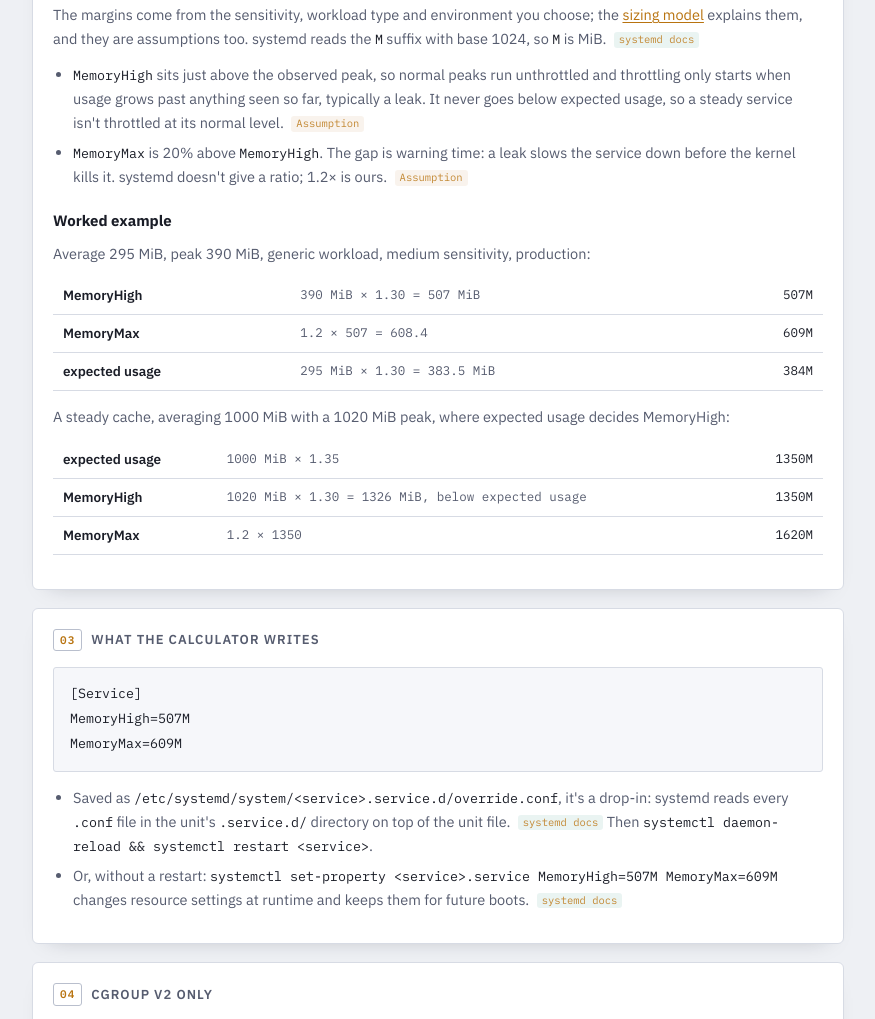
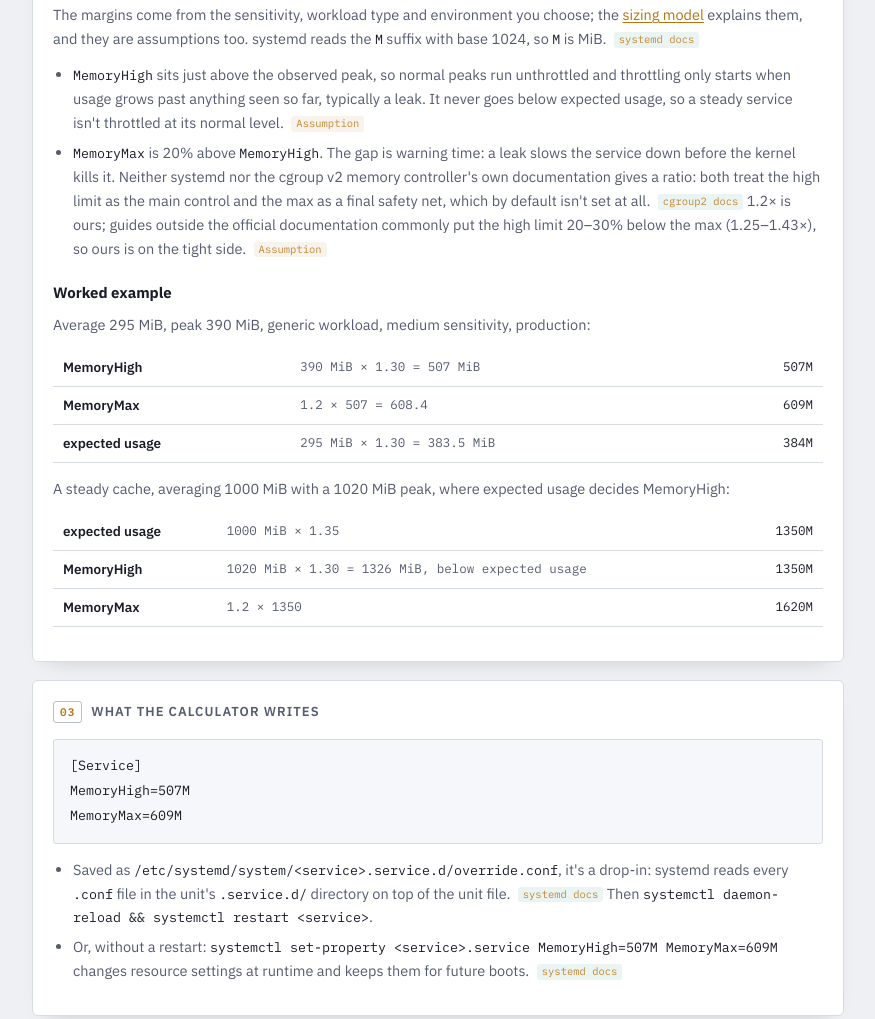
Before and after one commit to torrentalle/memorylimit-dev, a website: page public/systemd/how-it-works/index.html in a window 1280 px wide. Shown: the part 1077-2096 px from the top of the page, without its empty margins (202-1077 px from the left). Drawn offline with Linux system fonts and the light colour scheme.

Commit message:
docs: cite what other references say about the systemd MemoryMax/MemoryHigh gap
No official source gives a ratio. Meta's cgroup2 memory controller docs, like
systemd, make memory.high the main control and memory.max a final safety net
that isn't set by default. Guides outside the official docs commonly put the
high limit 20–30% below the max (1.25–1.43×). The guide now says so and
keeps 1.2× marked as our default.

```diff
--- a/public/systemd/how-it-works/index.html
+++ b/public/systemd/how-it-works/index.html
@@ -159,7 +159,11 @@ MemoryMax      = 1.2 × MemoryHigh                                    rounded up
         </li>
         <li>
           <code>MemoryMax</code> is 20% above <code>MemoryHigh</code>. The gap is warning time: a leak slows the service down
-          before the kernel kills it. systemd doesn't give a ratio; 1.2× is ours.
+          before the kernel kills it. Neither systemd nor the cgroup v2 memory controller's own documentation gives a ratio:
+          both treat the high limit as the main control and the max as a final safety net, which by default isn't set at all.
+          <a class="guide-tag guide-tag--doc" href="https://facebookmicrosites.github.io/cgroup2/docs/memory-controller.html" target="_blank" rel="noopener">cgroup2 docs</a>
+          1.2× is ours; guides outside the official documentation commonly put the high limit 20–30% below the max
+          (1.25–1.43×), so ours is on the tight side.
           <a class="guide-tag guide-tag--assumption" id="assumption-1-ref" href="#assumption-1">Assumption</a>
         </li>
       </ul>
@@ -262,7 +266,7 @@ MemoryMax=609M</code></pre>
         <table class="guide-table">
           <thead><tr><th scope="col">Assumption</th><th scope="col">Kind</th><th scope="col">Why</th><th scope="col">If it doesn't hold</th></tr></thead>
           <tbody>
-            <tr id="assumption-1"><td>MemoryMax is 1.2× MemoryHigh <a class="guide-backref" href="#assumption-1-ref" aria-label="Back to where this is explained">↩</a></td><td class="guide-kind">Our default</td><td>Leaves warning time between throttling and an OOM kill</td><td>A smaller gap kills sooner after throttling starts; a larger one lets a leak take more of the host first.</td></tr>
+            <tr id="assumption-1"><td>MemoryMax is 1.2× MemoryHigh <a class="guide-backref" href="#assumption-1-ref" aria-label="Back to where this is explained">↩</a></td><td class="guide-kind">Our default</td><td>Leaves warning time between throttling and an OOM kill; no official source gives a ratio</td><td>A smaller gap kills sooner after throttling starts; a larger one lets a leak take more of the host first.</td></tr>
             <tr id="assumption-2"><td>MemoryHigh never goes below expected usage <a class="guide-backref" href="#assumption-2-ref" aria-label="Back to where this is explained">↩</a></td><td class="guide-kind">Our default</td><td>A steady service shouldn't be throttled at its normal level</td><td>Only matters when peak and average are close; MemoryHigh is then a little higher.</td></tr>
             <tr id="assumption-3"><td><code>MemoryCurrent</code> is the unit's <code>memory.current</code> <a class="guide-backref" href="#assumption-3-ref" aria-label="Back to where this is explained">↩</a></td><td class="guide-kind">Our reading</td><td>systemd lists the property without describing it</td><td>If it counted less than <code>memory.current</code>, the values would be too small.</td></tr>
           </tbody>
@@ -277,6 +281,7 @@ MemoryMax=609M</code></pre>
         <li><a href="https://github.com/systemd/systemd/blob/main/NEWS" target="_blank" rel="noopener">systemd NEWS</a> — cgroup v1 removed in systemd 258.</li>
         <li><a href="https://www.freedesktop.org/software/systemd/man/latest/systemd.unit.html" target="_blank" rel="noopener">systemd.unit</a> — drop-in directories.</li>
         <li><a href="https://www.freedesktop.org/software/systemd/man/latest/systemctl.html" target="_blank" rel="noopener">systemctl</a> — <code>set-property</code> and <code>show -P</code>.</li>
+        <li><a href="https://facebookmicrosites.github.io/cgroup2/docs/memory-controller.html" target="_blank" rel="noopener">cgroup2 memory controller</a> (Meta, the controller's authors) — memory.high as the main control, memory.max as the safety net.</li>
         <li><a href="https://docs.kernel.org/admin-guide/cgroup-v2.html" target="_blank" rel="noopener">Control Group v2</a> (kernel) — <code>memory.current</code>, <code>memory.high</code>, <code>memory.max</code>.</li>
         <li><a href="https://github.com/google/cadvisor/blob/master/lib/metrics/prometheus.go" target="_blank" rel="noopener">cAdvisor source</a> — the <code>id</code> label.</li>
       </ul>
```
